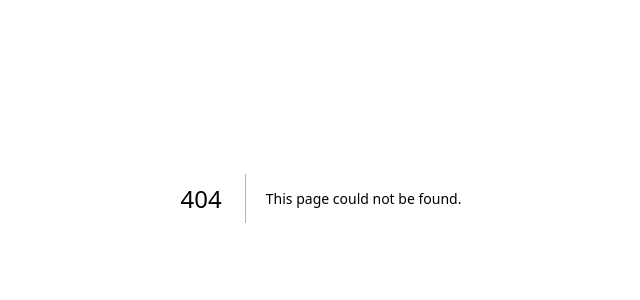
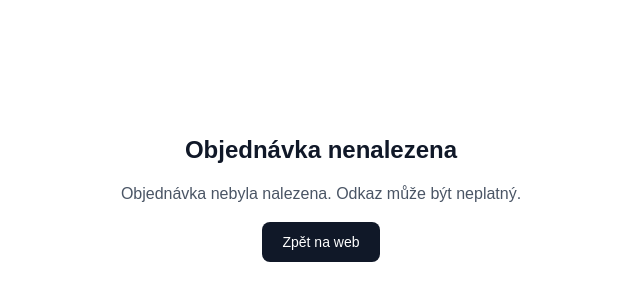
Before and after one commit to claryaldringen/hospodaracice.cz, a Next.js app: page /objednavka/potvrzeno in a window 1280 px wide. Before the commit this address had no page. Shown: the part 202-502 px from the top of the page, without its empty margins (319-959 px from the left). Built offline with nearby package versions, Linux system fonts and the light colour scheme.

Commit message:
feat(orders): potvrzení objednávky odkazem z e-mailu + výsledková stránka

```diff
--- /dev/null
+++ b/src/app/api/orders/confirm/route.ts
@@ -0,0 +1,35 @@
+import { NextRequest, NextResponse } from 'next/server';
+import { findOrderByToken, updateOrderStatus } from '@/app/lib/orders';
+import { sendOrderConfirmedEmail } from '@/app/lib/email';
+
+const BASE_URL = process.env.NEXT_PUBLIC_BASE_URL || 'http://localhost:3000';
+
+export async function GET(req: NextRequest) {
+  const token = req.nextUrl.searchParams.get('token');
+  if (!token) {
+    return NextResponse.redirect(`${BASE_URL}/objednavka/potvrzeno?status=notfound`);
+  }
+
+  const order = await findOrderByToken(token);
+  if (!order) {
+    return NextResponse.redirect(`${BASE_URL}/objednavka/potvrzeno?status=notfound`);
+  }
+
+  if (order.status === 'cancelled') {
+    return NextResponse.redirect(`${BASE_URL}/objednavka/potvrzeno?status=cancelled`);
+  }
+
+  if (order.status === 'confirmed') {
+    return NextResponse.redirect(`${BASE_URL}/objednavka/potvrzeno?status=already`);
+  }
+
+  await updateOrderStatus(order.id, 'confirmed');
+
+  try {
+    await sendOrderConfirmedEmail({ ...order, status: 'confirmed' });
+  } catch (err) {
+    console.error('sendOrderConfirmedEmail failed:', err);
+  }
+
+  return NextResponse.redirect(`${BASE_URL}/objednavka/potvrzeno?status=confirmed`);
+}
--- /dev/null
+++ b/src/app/objednavka/potvrzeno/page.tsx
@@ -0,0 +1,42 @@
+import Link from 'next/link';
+
+const MESSAGES: Record<string, { title: string; text: string }> = {
+  confirmed: {
+    title: 'Objednávka potvrzena',
+    text: 'Objednávka byla potvrzena. Zákazníkovi jsme poslali potvrzovací e-mail.',
+  },
+  already: {
+    title: 'Již potvrzeno',
+    text: 'Tato objednávka už byla potvrzena dříve.',
+  },
+  cancelled: {
+    title: 'Objednávku nelze potvrdit',
+    text: 'Tuto objednávku nelze potvrdit — byla zrušena.',
+  },
+  notfound: {
+    title: 'Objednávka nenalezena',
+    text: 'Objednávka nebyla nalezena. Odkaz může být neplatný.',
+  },
+};
+
+export default async function OrderConfirmedPage({
+  searchParams,
+}: {
+  searchParams: Promise<{ status?: string }>;
+}) {
+  const { status } = await searchParams;
+  const msg = MESSAGES[status ?? ''] ?? MESSAGES.notfound;
+
+  return (
+    <main className="flex min-h-screen flex-col items-center justify-center gap-4 px-4 text-center">
+      <h1 className="text-2xl font-bold text-gray-900">{msg.title}</h1>
+      <p className="max-w-md text-gray-600">{msg.text}</p>
+      <Link
+        href="/"
+        className="rounded-lg bg-gray-900 px-5 py-2.5 text-sm font-medium text-white transition hover:bg-gray-700"
+      >
+        Zpět na web
+      </Link>
+    </main>
+  );
+}
```
